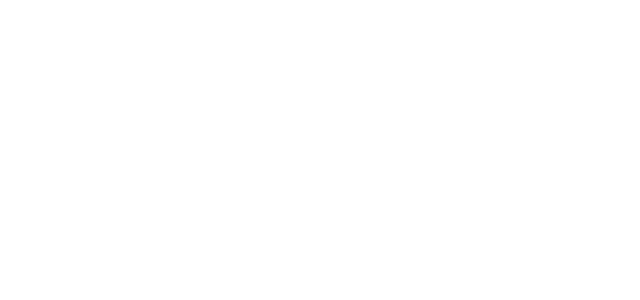
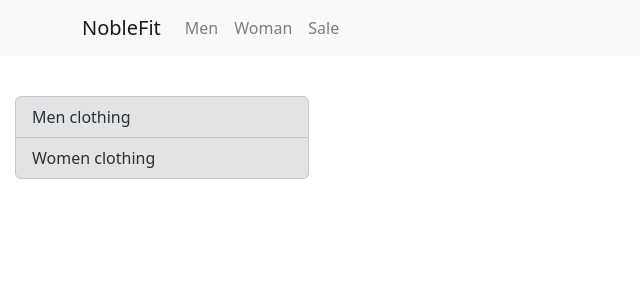
Before and after one commit to tsvetelinkitanski/product-listing-page, a React (Create React App) app: page / in a window 1280 px wide. Before the commit this address had no page. Shown: the top 300 px of the page, without its empty margins (0-640 px from the left). Built offline with nearby package versions, Linux system fonts and the light colour scheme.

Commit message:
done for today

```diff
--- a/src/components/Header/Header.jsx
+++ b/src/components/Header/Header.jsx
@@ -18,10 +18,10 @@ function Header({ onSort }) {
           <Navbar.Collapse id="basic-navbar-nav">
             <Nav className="me-auto">
               <Nav.Link as={Link} to="/man-page">
-                <Men></Men>
+                Men
               </Nav.Link>
               <Nav.Link as={Link} to="/woman-page">
-                Women
+                Woman
               </Nav.Link>
               <Nav.Link as={Link} to="/sale-page">
                 Sale
```
